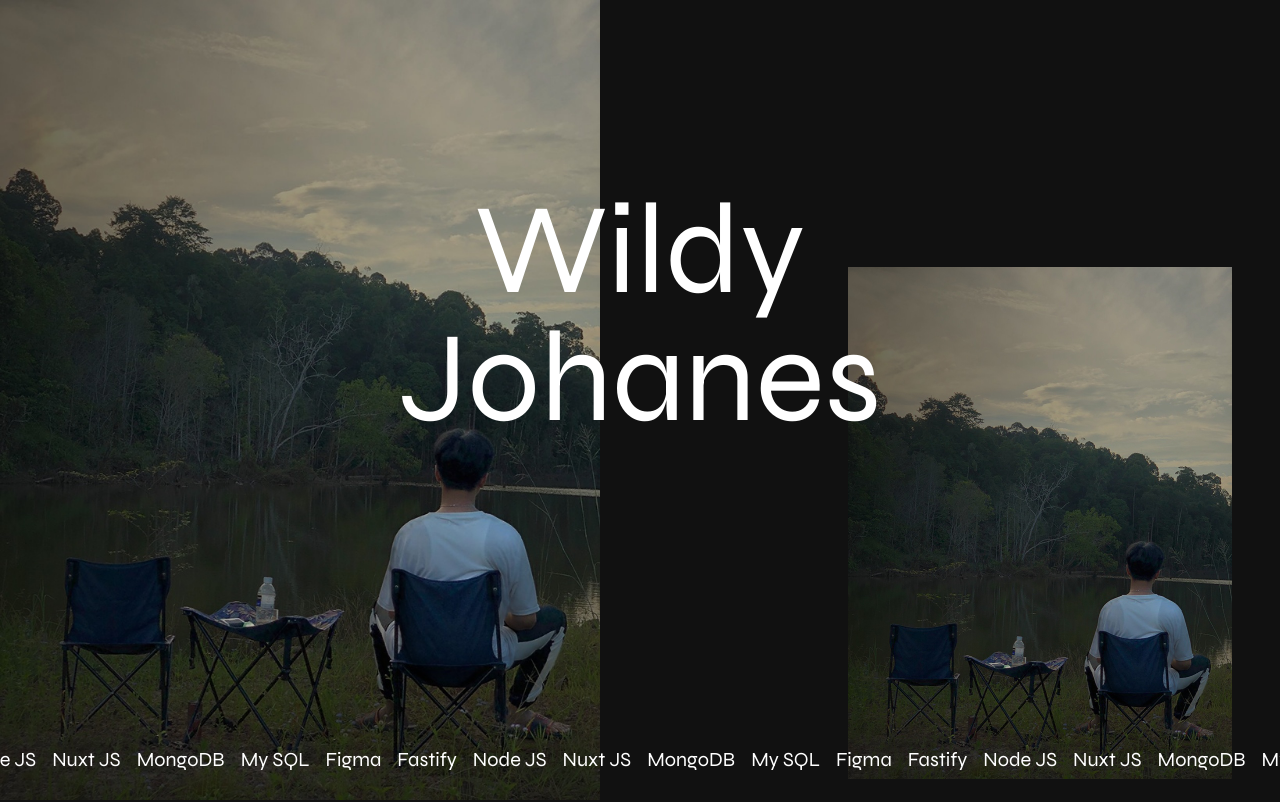
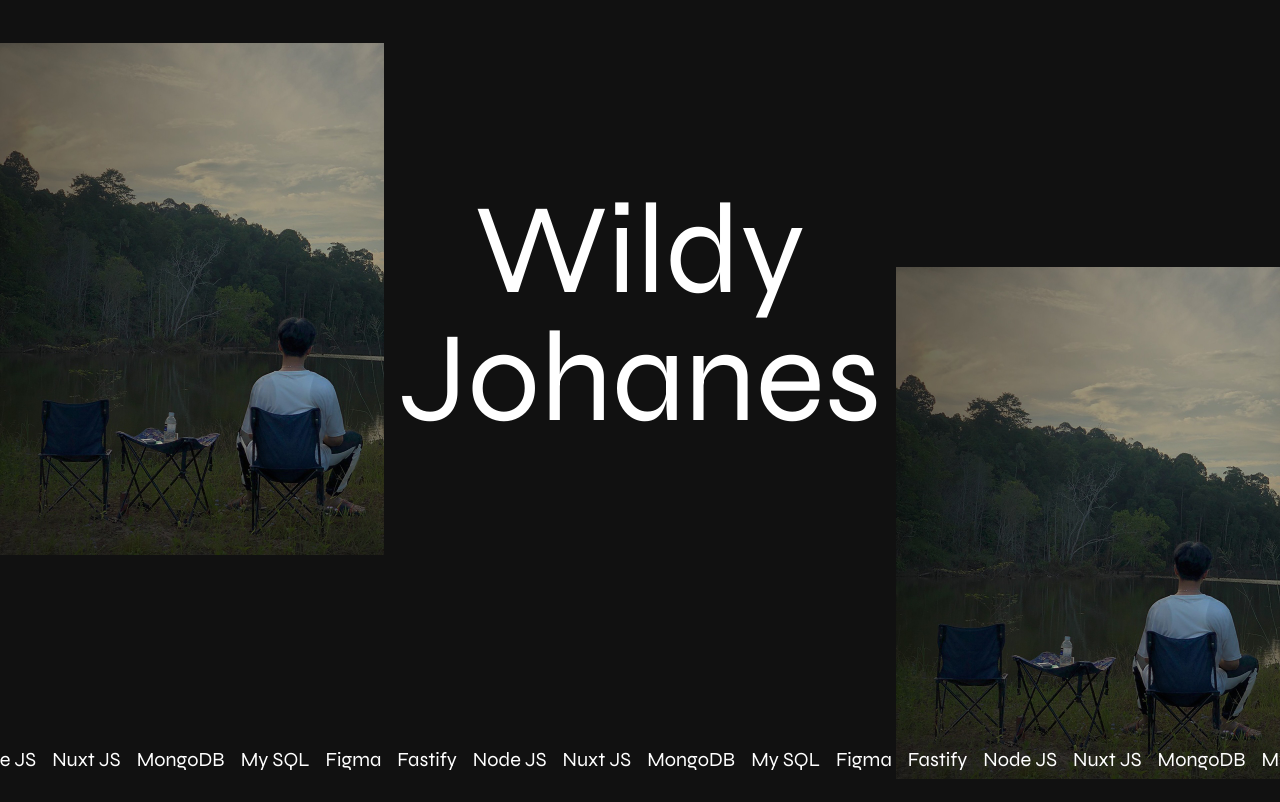
Before and after one commit to wildy13/wildy, a Nuxt app: page / in a window 1280 px wide. Shown: the top 802 px of the page. Built offline with nearby package versions, Linux system fonts and the light colour scheme.

Commit message:
refactor: refactor reponsive

```diff
--- a/components/index/index.vue
+++ b/components/index/index.vue
@@ -4,6 +4,8 @@ import { useMouseInElement   } from '@vueuse/core'
 const name = ref(null);
 const title1 = ref(null);
 const project1 = ref(null);
+const image1= ref(null);
+const image2= ref(null);
 
 onMounted(() => {
     window.addEventListener('scroll', () => {
@@ -29,6 +31,12 @@ onMounted(() => {
                 name.value.classList.add('left-full');
             }
         }
+        if (image1.value) {
+            image1.value.style.transform = `translateX(-${value}px)`;
+        }
+        if (image2.value) {
+            image2.value.style.transform = `translateX(${value}px)`;
+        }
     });
 });
 
@@ -49,13 +57,16 @@ const cardTransform = computed(() => {
 
 <template>
     <div class="min-h-screen w-full bg-[#111111]">
-        <section class="relative h-screen bg-no-repeat  bg-contain md:bg-contain bg-fixed bg-[url('/bg.jpeg')]">
+        <section class="relative h-screen">
             <div class="flex justify-center md:justify-between absolute top-1/3 w-full px-12">
+                <div ref="image1" class="absolute  -top-56 left-0 md:flex justify-start   w-full ">
+                    <img src="/bg.jpeg" class="w-96">
+                </div>
                 <div ref="name" class="absolute -top-20 left-0 z-50 w-full">
                     <div class="text-6xl md:text-9xl text-center">Wildy</div>
                     <div class="text-6xl md:text-9xl text-center">Johanes</div>
                 </div>
-                <div class="relative md:flex justify-end right-0 hidden  w-full ">
+                <div ref="image2" class="absolute top-0 right-0 md:flex justify-end hidden  w-full ">
                     <img src="/bg.jpeg" class="w-96">
                 </div>
             </div>
```
